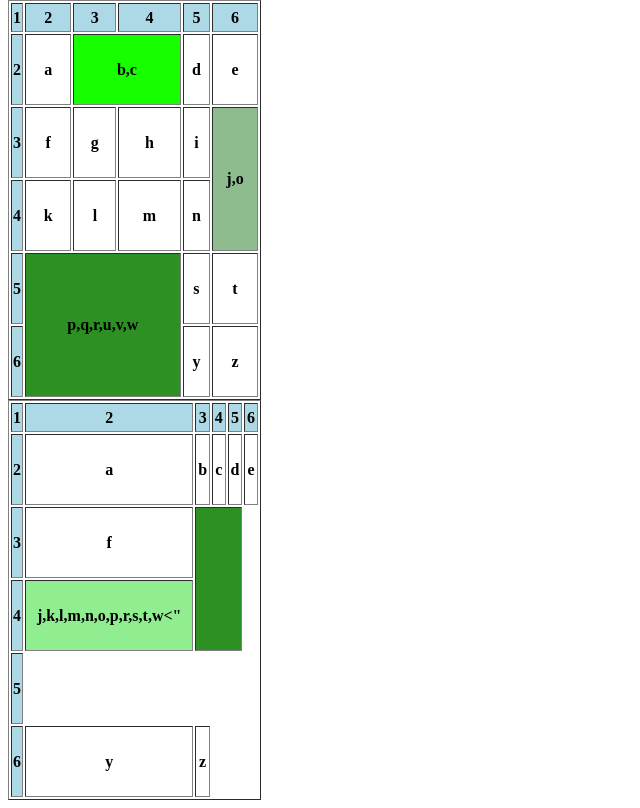
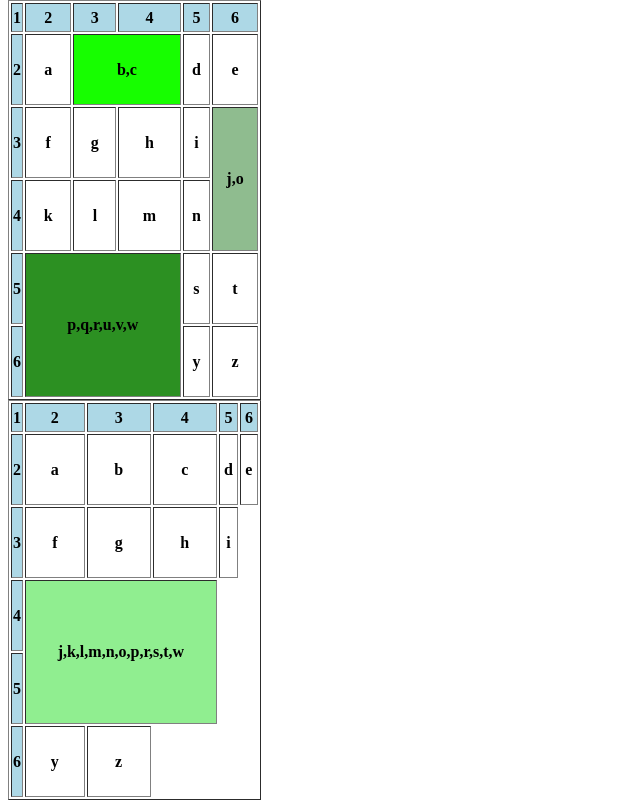
Before and after one commit to W1niary/Tabele, a plain HTML site: page index.html in a window 1280 px wide. Shown: the part 408-1216 px from the top of the page, without its empty margins (0-640 px from the left). Drawn offline with Linux system fonts and the light colour scheme.

Commit message:
Update index.html

```diff
--- a/index.html
+++ b/index.html
@@ -117,12 +117,14 @@
 		<tr>
 		  <th style=" background-color:lightblue;">3</th>
 		  <th>f</th>
-		  <th style=" background-color:	#2C9022;" colspan="3" rowspan="2"></th>
+		  <th>g</th>
+                  <th>h</th>
+		  <th>i</th>
 
 		</tr>
 		<tr>
 		  <th style=" background-color:lightblue;">4</th>
-		  <th style="background-color:lightgreen;">j,k,l,m,n,o,p,r,s,t,w<"</th>
+		  <th style="background-color:lightgreen;"colspan="3" rowspan="2">j,k,l,m,n,o,p,r,s,t,w</th>
 
 		</tr>
 		<tr>
```
